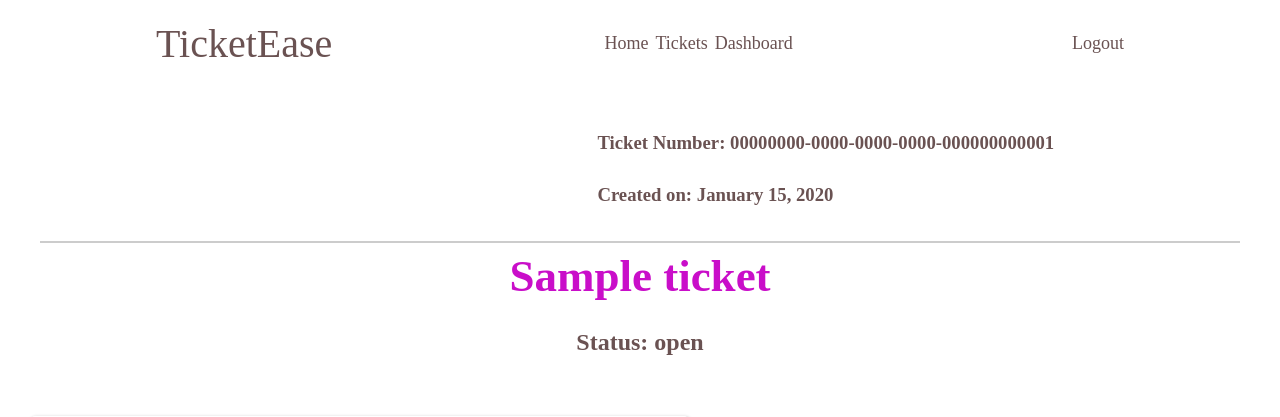
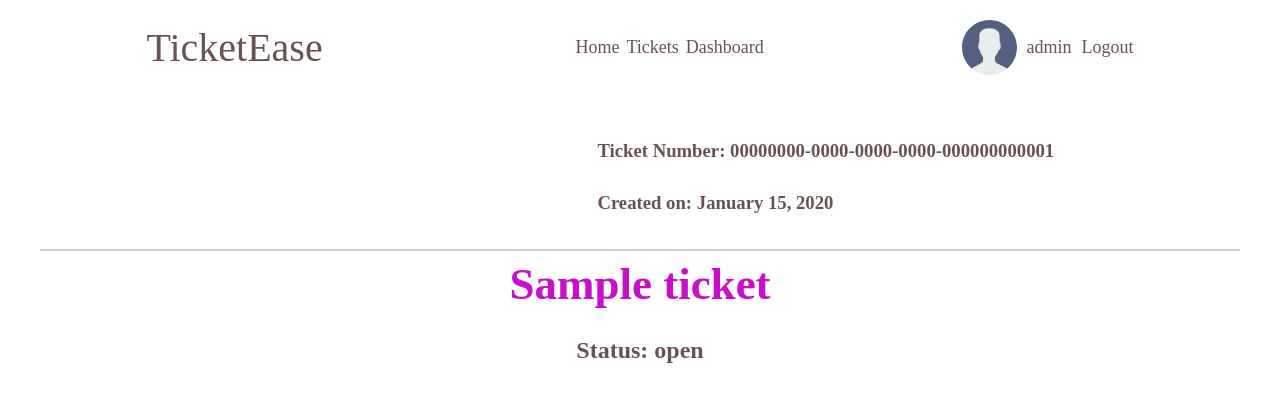
Before and after one commit to TKaburu/TicketEase, a Django app: a page that uses tickets/templates/tickets/navbar.html in a window 1280 px wide. Shown: the top 417 px of the page. Run offline with Django 5.2, Linux system fonts and the light colour scheme; a user stored in the database is signed in; data comes from the database, SQL or seed files in the repository; tables that the repository leaves empty hold one stand-in row (values such as "Sample post").

Commit message:
fix: default avatar display

```diff
--- a/tickets/static/tickets/styles/main.css
+++ b/tickets/static/tickets/styles/main.css
@@ -145,8 +145,17 @@ button:hover {
 .auth {
     font-size: 18px;
     display: flex;
-    gap: 7px;
+    align-items: center;
+    gap: 10px;
 }
+
+.avatar {
+    display: flex;
+    align-items: center;
+    justify-content: flex-end;
+    gap: 10px;
+}
+
 
 /* <============= end of navbar ============> */
 
--- a/tickets/templates/tickets/navbar.html
+++ b/tickets/templates/tickets/navbar.html
@@ -10,12 +10,13 @@
     </nav>
     <section class="auth">
         {% if user.is_authenticated %}
-            <a href="{% url 'profile' username=user.username %}" class="avatar avatar--medium active">
+            <a href="#" class="avatar avatar--medium active">
                 {% if user.avatar %}
                     <img src="{{ user.avatar.url }}" alt="{{ user.username }}" />
                 {% else %}
                     <img src="{% static 'media/avatars/default_avatar.svg' %}" alt="{{ user.username }}" />
                 {% endif %}
+                {{user.username}}
             </a>
             <a href="{% url 'account_logout' %}">Logout</a>
         {% else %}
```
